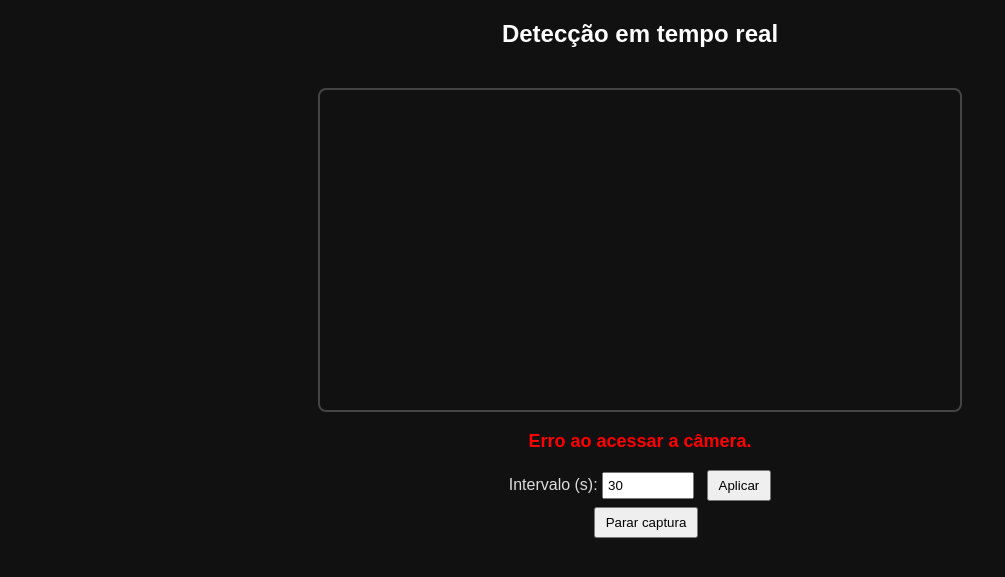
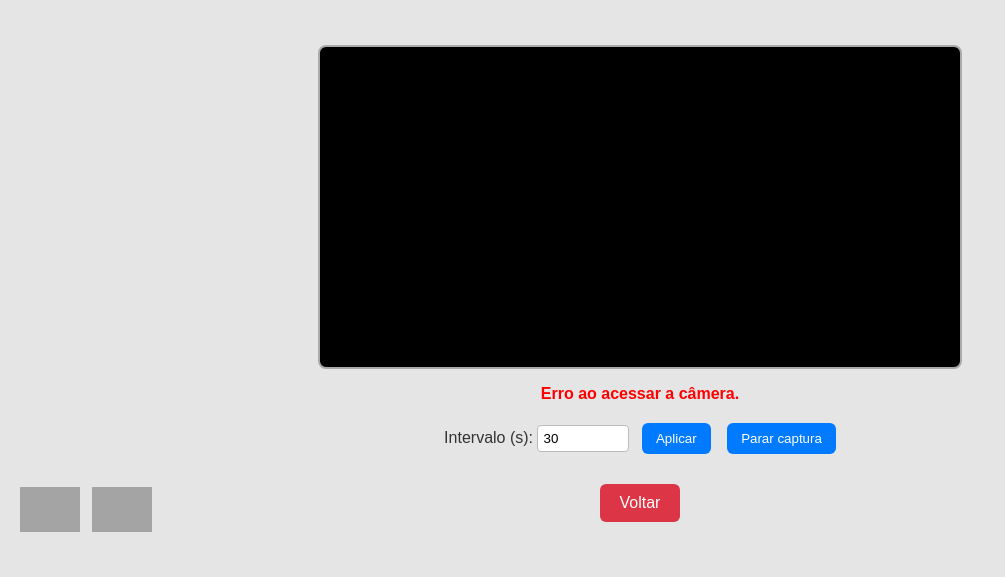
Before and after one commit to fabiorcerqueira/Florence, a Django app: page /camera/ in a window 1280 px wide. Shown: the top 577 px of the page, without its empty margins (0-1005 px from the left). Run offline with Django 5.2, Linux system fonts and the light colour scheme; the visitor is signed in with stand-in values (Sample User, id 1); data comes from the database, SQL or seed files in the repository; grey boxes are pictures that could not be loaded.

Commit message:
melhoria no front

```diff
--- a/camera_app/templates/contas/camera.html
+++ b/camera_app/templates/contas/camera.html
@@ -5,23 +5,36 @@
   <title>Câmera</title>
   <style>
     body {
-      background: #111;
-      color: #fff;
+      background-color: #e5e5e5; /* fundo cinza suave */
+      font-family: Arial, sans-serif;
       text-align: center;
-      font-family: Arial, sans-serif;
+      margin: 0;
+      padding: 30px;
+      position: relative; /* necessário para posicionar as logos */
     }
+
+    h2 {
+      color: #333;
+      margin-bottom: 15px;
+    }
+
     .video-container {
       position: relative;
       display: inline-block;
-      margin-top: 20px;
+      margin-top: 15px;
     }
+
     #video {
       width: 640px;
+      max-width: 100%;
       height: auto;
-      border: 2px solid #444;
+      border: 2px solid #aaa;
       border-radius: 8px;
       display: block;
+      background-color: #000;
+      margin: 0 auto;
     }
+
     #overlay {
       position: absolute;
       top: 10px;
@@ -35,26 +48,77 @@
       display: none;
       pointer-events: none;
     }
+
     #status {
-      margin-top: 15px;
-      font-size: 18px;
+      margin-top: 12px;
+      font-size: 16px;
       font-weight: bold;
       color: #0f0;
     }
 
-    /* controles opcionais */
     #controls {
-      margin-top: 12px;
-      color: #ddd;
+      margin-top: 20px;
+      color: #333;
     }
-    #controls input { width: 80px; padding: 4px; margin-right: 8px; }
-    #controls button { padding: 6px 10px; }
+
+    #controls input {
+      width: 80px;
+      padding: 5px;
+      margin-right: 8px;
+      border: 1px solid #bbb;
+      border-radius: 4px;
+    }
+
+    #controls button {
+      padding: 8px 14px;
+      background-color: #007bff;
+      border: none;
+      border-radius: 6px;
+      color: white;
+      cursor: pointer;
+      transition: 0.3s;
+    }
+
+    #controls button:hover {
+      background-color: #0056b3;
+    }
+
+    .btn-voltar {
+      display: inline-block;
+      margin-top: 30px;
+      background-color: #dc3545;
+      color: white;
+      text-decoration: none;
+      padding: 10px 20px;
+      border-radius: 6px;
+      transition: 0.3s;
+    }
+
+    .btn-voltar:hover {
+      background-color: #b02a37;
+    }
+
+    /* Logos no canto inferior esquerdo */
+    .logos {
+      position: absolute;
+      bottom: 20px;
+      left: 20px;
+      display: flex;
+      gap: 12px;
+      align-items: center;
+    }
+
+    .logos img {
+      height: 45px;
+      width: auto;
+      opacity: 0.9;
+    }
   </style>
 </head>
 <body>
-  <h2>Detecção em tempo real</h2>
 
-  <!-- Colocamos o intervalo no data-attribute do container para evitar injetar variável no JS -->
+
+
   <div class="video-container" id="video-container" data-intervalo="{{ intervalo|default_if_none:30000 }}">
     <video id="video" autoplay playsinline></video>
     <div id="overlay">Aguardando detecção...</div>
@@ -62,13 +126,18 @@
 
   <p id="status">Iniciando câmera...</p>
 
-  <!-- controles opcionais: usuário muda intervalo localmente (em segundos) -->
   <div id="controls">
     Intervalo (s):
     <input id="intervalo-input" type="number" min="5" step="1" value="">
     <button id="btn-set-intervalo">Aplicar</button>
-    <small style="display:block;margin-top:6px;color:#999">
-    </small>
+  </div>
+
+  <a href="{% url 'home' %}" class="btn-voltar">Voltar</a>
+
+  <!-- Logos das universidades -->
+  <div class="logos">
+    <img src="https://static.wixstatic.com/media/004bc3_29dab9f106354470b5a06deb88eca22e~mv2.png" alt="Universidade 1">
+    <img src="https://images.seeklogo.com/logo-png/49/2/universidade-federal-fluminense-logo-png_seeklogo-492878.png" alt="Universidade 2">
   </div>
 
   <script>
@@ -78,22 +147,19 @@
       const statusEl = document.getElementById("status");
       const container = document.getElementById("video-container");
 
-      // lê o valor do atributo data-intervalo (em ms) com fallback
       let intervaloMs = 30000;
       try {
         const raw = container.dataset.intervalo;
         const parsed = Number(raw);
         if (!Number.isFinite(parsed) || parsed <= 0) {
-          console.warn("Intervalo do Django inválido, usando 30000 ms");
+          console.warn("Intervalo inválido, usando 30000 ms");
         } else {
           intervaloMs = parsed;
         }
       } catch (e) {
-        console.warn("Erro ao ler intervalo do DOM, usando 30000 ms", e);
+        console.warn("Erro ao ler intervalo", e);
       }
-      console.log("⏱ Intervalo inicial (ms):", intervaloMs);
 
-      // preenche input opcional (em segundos)
       const inputEl = document.getElementById("intervalo-input");
       inputEl.value = Math.round(intervaloMs / 1000);
 
@@ -103,11 +169,8 @@
           alert("Insira um número válido (segundos).");
           return;
         }
+        intervaloMs = Math.round(s * 1000);
 
-  intervaloMs = Math.round(s * 1000);
-  console.log("⏱ Intervalo atualizado localmente para (ms):", intervaloMs);
-
-  // --- Envia para o Django ---
         try {
           const resp = await fetch("/salvar_intervalo/", {
             method: "POST",
@@ -130,25 +193,19 @@
         }
       });
 
-    // função auxiliar para pegar o CSRF token do cookie
       function getCookie(name) {
         const value = `; ${document.cookie}`;
         const parts = value.split(`; ${name}=`);
         if (parts.length === 2) return parts.pop().split(';').shift();
       }
 
-      // inicializa câmera
       navigator.mediaDevices.getUserMedia({ video: true })
         .then(stream => {
           video.srcObject = stream;
           statusEl.innerText = "Câmera ativada com sucesso!";
-          statusEl.style.color = "#0f0";
+          statusEl.style.color = "#28a745";
 
-          // start quando metadados prontos
-          video.addEventListener("loadedmetadata", () => {
-            console.log("🎥 Vídeo pronto, iniciando loop de captura...");
-            startLoop(); // start separado para poder reiniciar depois
-          });
+          video.addEventListener("loadedmetadata", () => startLoop());
         })
         .catch(err => {
           console.error("Erro ao acessar a câmera:", err);
@@ -167,41 +224,27 @@
         canvas.height = video.videoHeight || 480;
         const ctx = canvas.getContext("2d");
         ctx.drawImage(video, 0, 0, canvas.width, canvas.height);
-
         return new Promise(resolve => canvas.toBlob(blob => resolve(blob), "image/jpeg"));
       }
 
       async function enviarFrame() {
         try {
-          console.log("📸 Capturando frame...");
           const frameBlob = await capturarFrame();
           const formData = new FormData();
           formData.append("frame", frameBlob, "frame.jpg");
 
-          console.log("📤 Enviando frame para o backend...");
           const resp = await fetch("/process_frame/", { method: "POST", body: formData });
-          if (!resp.ok) {
-            console.warn("Resposta não OK do backend:", resp.status);
-            // tenta ler JSON para ver erro
-            try { const j = await resp.json(); console.warn(j); } catch(_) {}
-            return null;
-          }
-          const data = await resp.json();
-          console.log("✅ Resposta recebida do backend:", data);
-          return data;
+          if (!resp.ok) return null;
+          return await resp.json();
         } catch (err) {
-          console.error("❌ Erro ao enviar frame:", err);
+          console.error("Erro ao enviar frame:", err);
           return null;
         }
       }
 
-      // Controle para evitar múltiplos loops simultâneos
       let loopRunning = false;
       function startLoop() {
-        if (loopRunning) {
-          console.log("Loop já está rodando — não inicia outro.");
-          return;
-        }
+        if (loopRunning) return;
         loopRunning = true;
         (async function loop() {
           while (loopRunning) {
@@ -212,13 +255,11 @@
               overlay.style.display = "block";
               overlay.innerText = "Nenhuma pessoa detectada";
             }
-            console.log(`⏳ Aguardando ${intervaloMs/1000} s até próxima captura...`);
             await new Promise(r => setTimeout(r, intervaloMs));
           }
         })();
       }
 
-      // Botão opcional para parar/reiniciar (útil para debug)
       const btnStop = document.createElement("button");
       btnStop.textContent = "Parar captura";
       btnStop.style.marginLeft = "12px";
@@ -232,11 +273,8 @@
         }
       };
       document.getElementById("controls").appendChild(btnStop);
-
-      // expõe função para debug no console se quiser
-      window.__camera_debug = { getInterval: () => intervaloMs, setIntervalMs: v => { intervaloMs=v; } };
-
     })();
   </script>
+
 </body>
 </html>
```
Also changed, not shown: camera_app/templates/contas/home.html (+33 -2 lines), camera_app/templates/contas/login.html (+110 -6 lines), camera_app/static/img/universidade1.png.png (added), camera_app/static/img/universidade2.png.png (added). Lines whose indentation alone changed are shown as unchanged.
